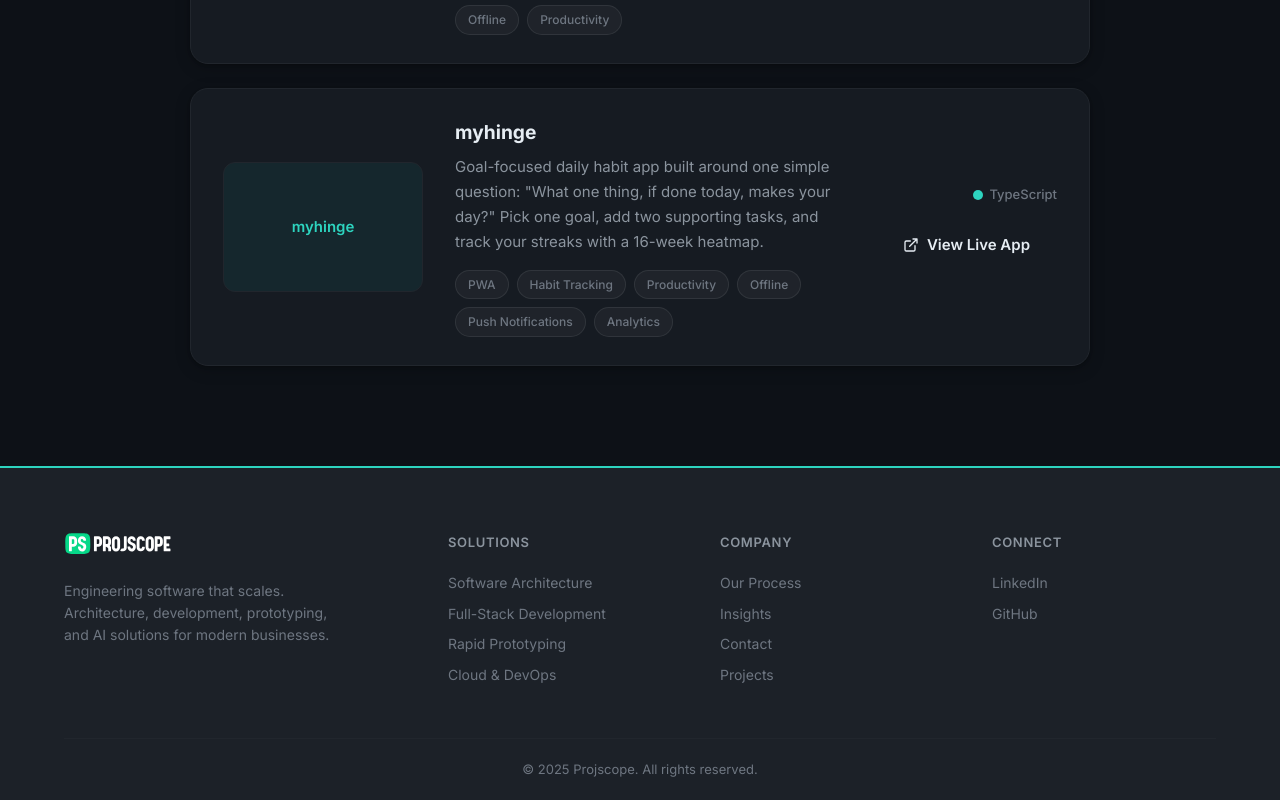
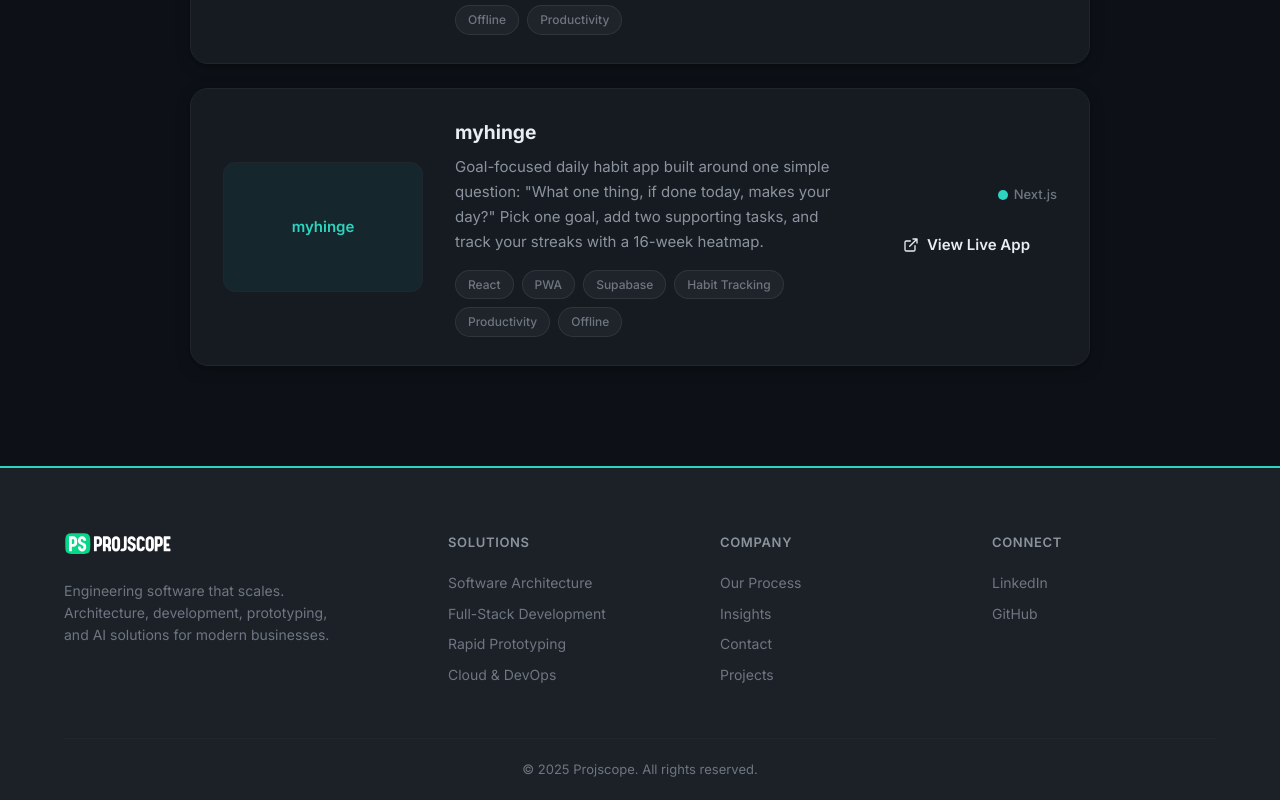
Before and after one commit to Projscope/web-site, a React (Vite) app: page /projects in a window 1280 px wide. Shown: the part 853-1653 px from the top of the page. Built offline with nearby package versions, Linux system fonts and the light colour scheme.

Commit message:
Update myhinge project tech stack to Next.js, React, PWA, Supabase
Co-Authored-By: Claude Opus 4.6 <noreply@anthropic.com>

```diff
--- a/src/pages/OpenSourcePage.tsx
+++ b/src/pages/OpenSourcePage.tsx
@@ -30,8 +30,8 @@ const projects = [
   {
     name: 'myhinge',
     description: 'Goal-focused daily habit app built around one simple question: "What one thing, if done today, makes your day?" Pick one goal, add two supporting tasks, and track your streaks with a 16-week heatmap.',
-    language: 'TypeScript',
-    tags: ['PWA', 'Habit Tracking', 'Productivity', 'Offline', 'Push Notifications', 'Analytics'],
+    language: 'Next.js',
+    tags: ['React', 'PWA', 'Supabase', 'Habit Tracking', 'Productivity', 'Offline'],
     url: 'https://my-hinge.netlify.app/',
     image: '',
     isLive: true,
```
